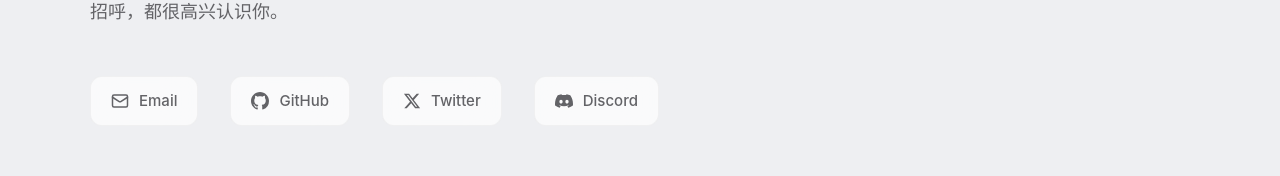
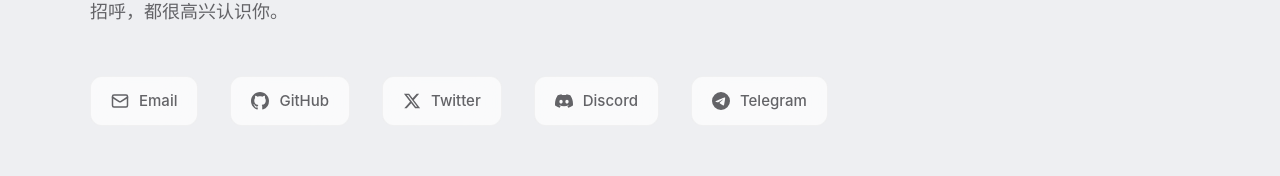
Before and after one commit to yuxuerumeng/raindream-personal-website, a plain HTML site: page index.html in a window 1280 px wide. Shown: the part 1766-1942 px from the top of the page. Drawn offline with Linux system fonts and the light colour scheme.

Commit message:
联系方式新增 Telegram (@raindreamnya)
- 「找到我」加入 Telegram 卡片，链接 https://t.me/raindreamnya
- README 联系方式说明去掉硬编码的条目数

```diff
--- a/index.html
+++ b/index.html
@@ -290,6 +290,9 @@ html.js:not(.app-ready) .hero-scroll{transform:translateY(18px)}
 </a>
 <a href="https://discord.com/users/1140592993917739130" target="_blank" rel="noopener" class="contact-link">
 <svg class="contact-link-icon" width="18" height="18" viewBox="0 0 24 24" fill="currentColor" aria-hidden="true"><path d="M20.317 4.37a19.791 19.791 0 0 0-4.885-1.515.074.074 0 0 0-.079.037c-.21.375-.444.864-.608 1.25a18.27 18.27 0 0 0-5.487 0 12.64 12.64 0 0 0-.617-1.25.077.077 0 0 0-.079-.037A19.736 19.736 0 0 0 3.677 4.37a.07.07 0 0 0-.032.027C.533 9.046-.32 13.58.099 18.057a.082.082 0 0 0 .031.057 19.9 19.9 0 0 0 5.993 3.03.078.078 0 0 0 .084-.028 14.09 14.09 0 0 0 1.226-1.994.076.076 0 0 0-.041-.106 13.107 13.107 0 0 1-1.872-.892.077.077 0 0 1-.008-.128 10.2 10.2 0 0 0 .372-.292.074.074 0 0 1 .077-.01c3.928 1.793 8.18 1.793 12.062 0a.074.074 0 0 1 .078.01c.12.098.246.198.373.292a.077.077 0 0 1-.006.127 12.299 12.299 0 0 1-1.873.892.077.077 0 0 0-.041.107c.36.698.772 1.362 1.225 1.993a.076.076 0 0 0 .084.028 19.839 19.839 0 0 0 6.002-3.03.077.077 0 0 0 .032-.054c.5-5.177-.838-9.674-3.549-13.66a.061.061 0 0 0-.031-.03zM8.02 15.33c-1.183 0-2.157-1.085-2.157-2.419 0-1.333.956-2.419 2.157-2.419 1.21 0 2.176 1.096 2.157 2.42 0 1.333-.956 2.418-2.157 2.418zm7.975 0c-1.183 0-2.157-1.085-2.157-2.419 0-1.333.955-2.419 2.157-2.419 1.21 0 2.176 1.096 2.157 2.42 0 1.333-.946 2.418-2.157 2.418z"/></svg> Discord
+</a>
+<a href="https://t.me/raindreamnya" target="_blank" rel="noopener" class="contact-link">
+<svg class="contact-link-icon" width="18" height="18" viewBox="0 0 24 24" fill="currentColor" aria-hidden="true"><path d="M11.944 0A12 12 0 0 0 0 12a12 12 0 0 0 12 12 12 12 0 0 0 12-12A12 12 0 0 0 12 0a12 12 0 0 0-.056 0zm4.962 7.224c.1-.002.321.023.465.14a.506.506 0 0 1 .171.325c.016.093.036.306.02.472-.18 1.898-.962 6.502-1.36 8.627-.168.9-.499 1.201-.82 1.23-.696.065-1.225-.46-1.9-.902-1.056-.693-1.653-1.124-2.678-1.8-1.185-.78-.417-1.21.258-1.91.177-.184 3.247-2.977 3.307-3.23.007-.032.014-.15-.056-.212s-.174-.041-.249-.024c-.106.024-1.793 1.14-5.061 3.345-.48.33-.913.49-1.302.48-.428-.008-1.252-.241-1.865-.44-.752-.245-1.349-.374-1.297-.789.027-.216.325-.437.893-.663 3.498-1.524 5.83-2.529 6.998-3.014 3.332-1.386 4.025-1.627 4.476-1.635z"/></svg> Telegram
 </a>
 </div>
 </div>
```
Also changed, not shown: 1 other file.
